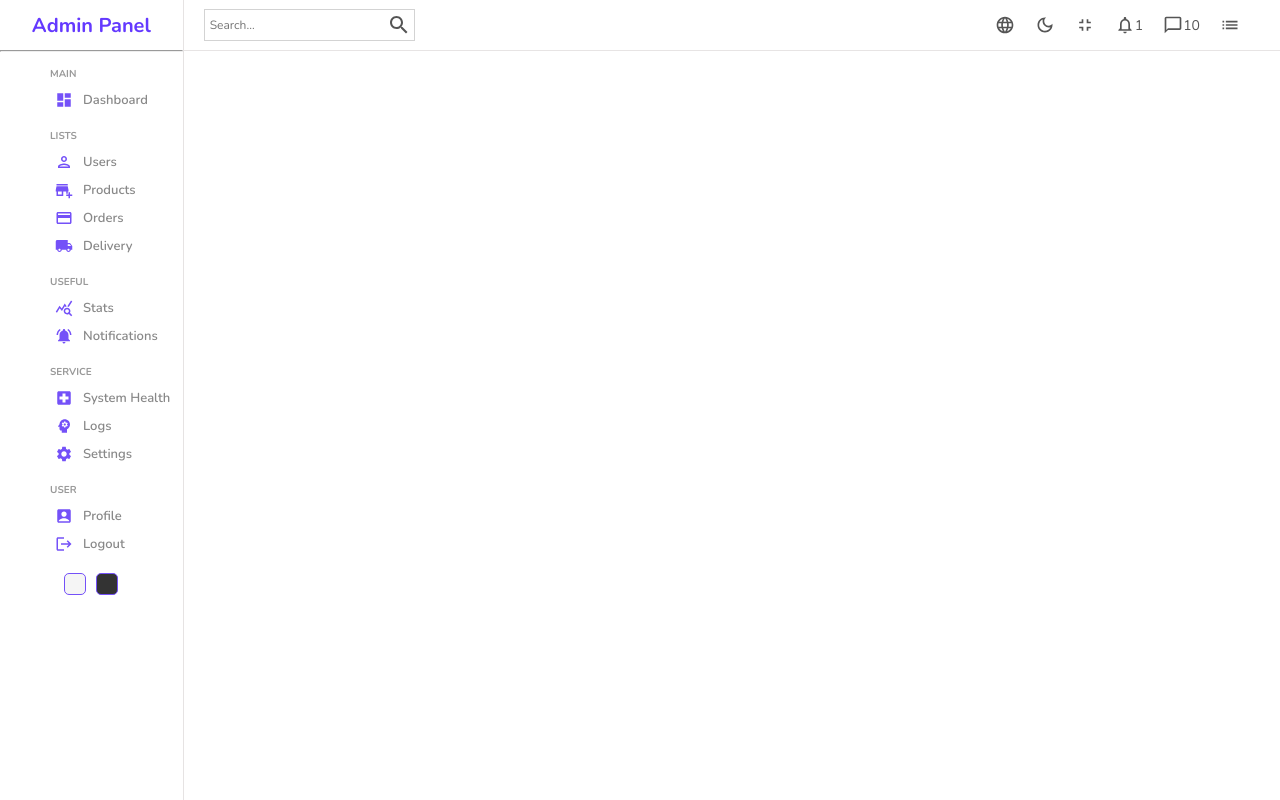
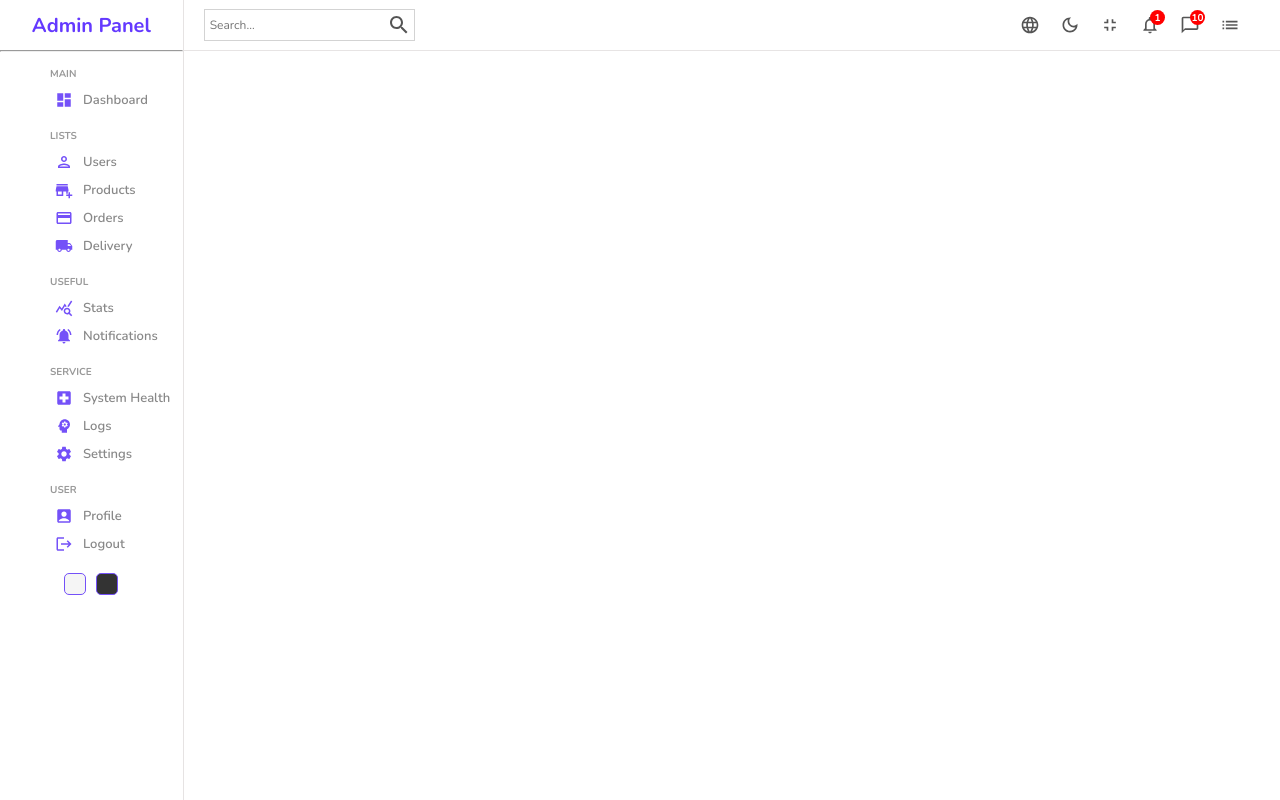
Before and after one commit to YasineNifa/admin_panel, a React (Create React App) app: page / in a window 1280 px wide. Built offline with nearby package versions, Linux system fonts and the light colour scheme.

Commit message:
Design the notification counter
Signed-off-by: Ynifa <yasine.nifa@gmail.com>

```diff
--- a/src/components/navbar/Navbar.scss
+++ b/src/components/navbar/Navbar.scss
@@ -44,6 +44,27 @@
                 .icon{
                     font-size: 20px;
                 }
+
+                .counter{
+                    /*style the counter*/
+                    width: 15px;
+                    height: 15px;
+                    font-size: 10px;
+                    font-weight: bold;
+                    color: white;
+                    /*Stule the contaner of the number*/
+                    background-color: red;
+                    border-radius: 50%;
+
+                    /*positionner le 1 dans les notification*/
+                    position: absolute;
+                    right: -5px;
+                    top: -5px;
+                    /*Positionner le 1 excatement au milieu*/
+                    display: flex;
+                    align-items: center;
+                    justify-content: center;
+                }
             }
         }
     }
```
